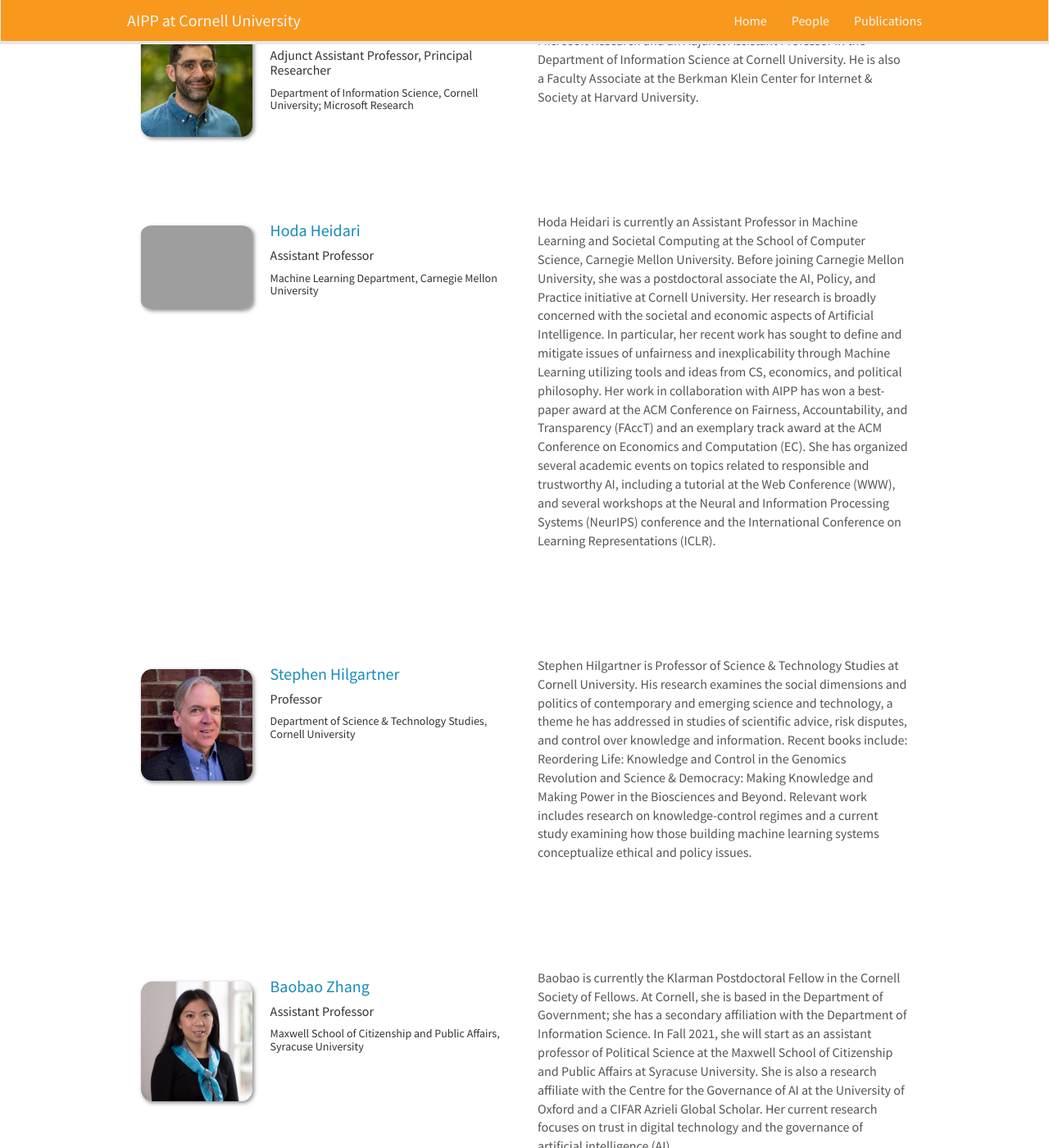
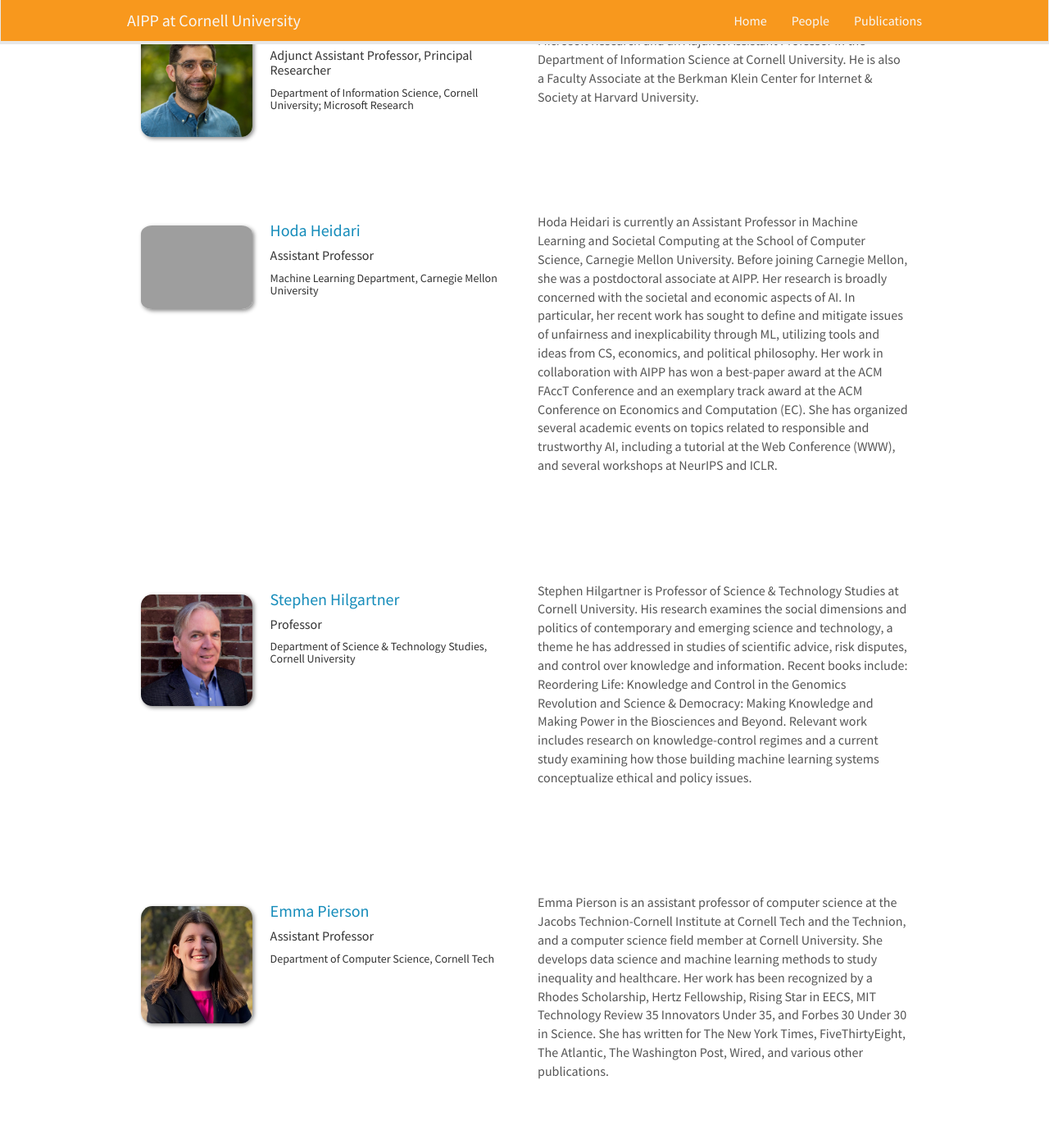
Before and after one commit to pasta41/aippwebsite, a Jekyll site: the page built from _pages/people.md, in a window 1280 px wide and 1400 px high, scrolled down 1001 px. Shown: the whole window at 82% size. Built offline with Jekyll 4.4.1, drawn with Linux system fonts in a browser that asks for light colours; nearby versions of some CDN libraries; some of the changed text lies outside the part shown.

Commit message:
add new people

```diff
--- a/_data/people.yml
+++ b/_data/people.yml
@@ -39,7 +39,7 @@
   title: "Assistant Professor"
   info: "Machine Learning Department, Carnegie Mellon University"
   website: https://www.cs.cmu.edu/~hheidari/
-  about: "Hoda Heidari is currently an Assistant Professor in Machine Learning and Societal Computing at the School of Computer Science, Carnegie Mellon University. Before joining Carnegie Mellon University, she was a postdoctoral associate the AI, Policy, and Practice initiative at Cornell University. Her research is broadly concerned with the societal and economic aspects of Artificial Intelligence. In particular, her recent work has sought to define and mitigate issues of unfairness and inexplicability through Machine Learning utilizing tools and ideas from CS, economics, and political philosophy. Her work in collaboration with AIPP has won a best-paper award at the ACM Conference on Fairness, Accountability, and Transparency (FAccT) and an exemplary track award at the ACM Conference on Economics and Computation (EC). She has organized several academic events on topics related to responsible and trustworthy AI, including a tutorial at the Web Conference (WWW), and several workshops at the Neural and Information Processing Systems (NeurIPS) conference and the International Conference on Learning Representations (ICLR)."
+  about: "Hoda Heidari is currently an Assistant Professor in Machine Learning and Societal Computing at the School of Computer Science, Carnegie Mellon University. Before joining Carnegie Mellon, she was a postdoctoral associate at AIPP. Her research is broadly concerned with the societal and economic aspects of AI. In particular, her recent work has sought to define and mitigate issues of unfairness and inexplicability through ML, utilizing tools and ideas from CS, economics, and political philosophy. Her work in collaboration with AIPP has won a best-paper award at the ACM FAccT Conference and an exemplary track award at the ACM Conference on Economics and Computation (EC). She has organized several academic events on topics related to responsible and trustworthy AI, including a tutorial at the Web Conference (WWW), and several workshops at NeurIPS and ICLR."
 
 - name: Stephen Hilgartner
   photo: stephenhilgartner.jpg
@@ -47,6 +47,15 @@
   info: "Department of Science & Technology Studies, Cornell University"
   website: https://sts.cornell.edu/stephen-hilgartner
   about: "Stephen Hilgartner is Professor of Science & Technology Studies at Cornell University. His research examines the social dimensions and politics of contemporary and emerging science and technology, a theme he has addressed in studies of scientific advice, risk disputes, and control over knowledge and information. Recent books include: Reordering Life: Knowledge and Control in the Genomics Revolution and Science & Democracy: Making Knowledge and Making Power in the Biosciences and Beyond. Relevant work includes research on knowledge-control regimes and a current study examining how those building machine learning systems conceptualize ethical and policy issues."
+
+  # TODO Twitter
+
+- name: Emma Pierson
+  photo: emmapierson.jpeg
+  title: "Assistant Professor"
+  info: "Department of Computer Science, Cornell Tech"
+  website: https://cs.stanford.edu/~emmap1/
+  about: "Emma Pierson is an assistant professor of computer science at the Jacobs Technion-Cornell Institute at Cornell Tech and the Technion, and a computer science field member at Cornell University. She develops data science and machine learning methods to study inequality and healthcare. Her work has been recognized by a Rhodes Scholarship, Hertz Fellowship, Rising Star in EECS, MIT Technology Review 35 Innovators Under 35, and Forbes 30 Under 30 in Science. She has written for The New York Times, FiveThirtyEight, The Atlantic, The Washington Post, Wired, and various other publications."
 
   # TODO Twitter
 
@@ -81,6 +90,14 @@
 
 # BEGIN: Grad students
 
+- name: Madiha Zahrah Choksi
+  photo: madihachoksi.jpg
+  title: "PhD Student"
+  info: "Department of Information Science, Cornell Tech"
+  website: www.madihaz.com
+  about: "Madiha's research focuses on the intersection of technology, law, and privacy. More specifically, the sociological implications of mass-surveillance on user privacy, trust, and agency, and the interconnected relationship between privacy and human rights. Madiha completed a Master of Information from the University of Toronto and a Master of Arts from Columbia University."
+  # TODO twitter
+
 - name: A. Feder Cooper
   photo: afcooper.png
   title: "PhD Student"
@@ -108,15 +125,21 @@
 - name: Margot Hanley
   photo: margothanley.jpg
   title: "PhD Student"
-  info: "Department of Information Science, Cornell University"
+  info: "Department of Information Science, Cornell Tech"
   website: https://margothanley.info/
   about: "Margot studies ethical and social dimensions of artificial intelligence. She works at the intersection of values in computing and risks to autonomy and agency in datafied systems. She is in the third year of the program and is advised by Helen Nissenbaum. She holds a MS in Sociology from Columbia University and a BA in Economics from Oberlin College."
   # TODO Twitter
 
+- name: Kowe Kadoma
+  photo: kowekadoma.jpg
+  title: "PhD Student"
+  info: "Department of Information Science, Cornell University"
+  about: "Kowe is an Information Science Ph.D. student interested in the intersection of technology, law, and social science. She is particularly passionate about the spread of misinformation in historically marginalized communities and the social implications of bias in machine learning."
+
 - name: Benjamin Laufer
   photo: benjaminlaufer.jpg
   title: "PhD Student"
-  info: "Department of Information Science, Cornell University"
+  info: "Department of Information Science, Cornell Tech"
   about: "Ben is a PhD student in the Department of Information Science at Cornell University. He is interested in leveraging computational methods to evaluate decision-making processes in the public realm. Prior to joining Cornell, Ben worked as a data scientist at Lime, where he applied machine learning to urban mobility decisions. He graduated from Princeton Unviersity, where he studied Operations Research and Financial Engineering."
 
 - name: Michela Meister
```
Also changed, not shown: images/teampic/emmapierson.jpeg (added), images/teampic/kowekadoma.jpg (added), 1 other file.
